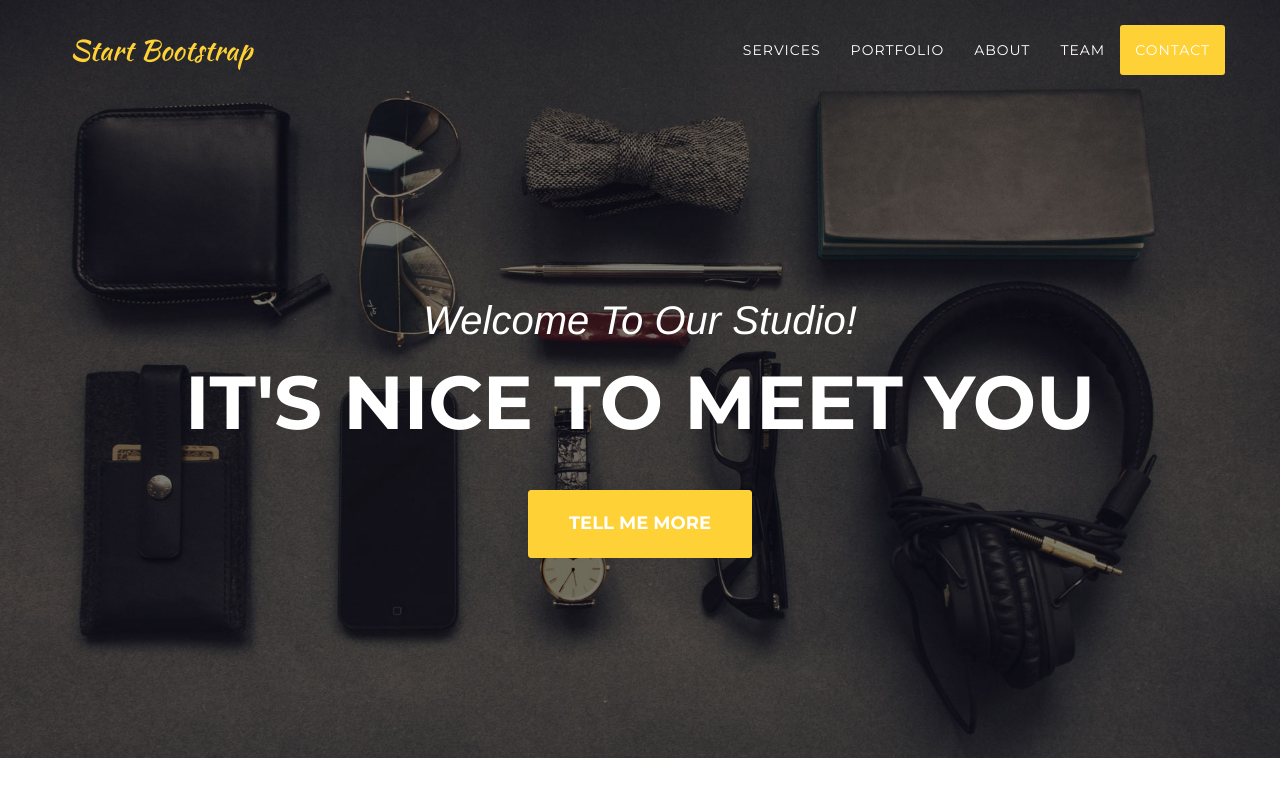
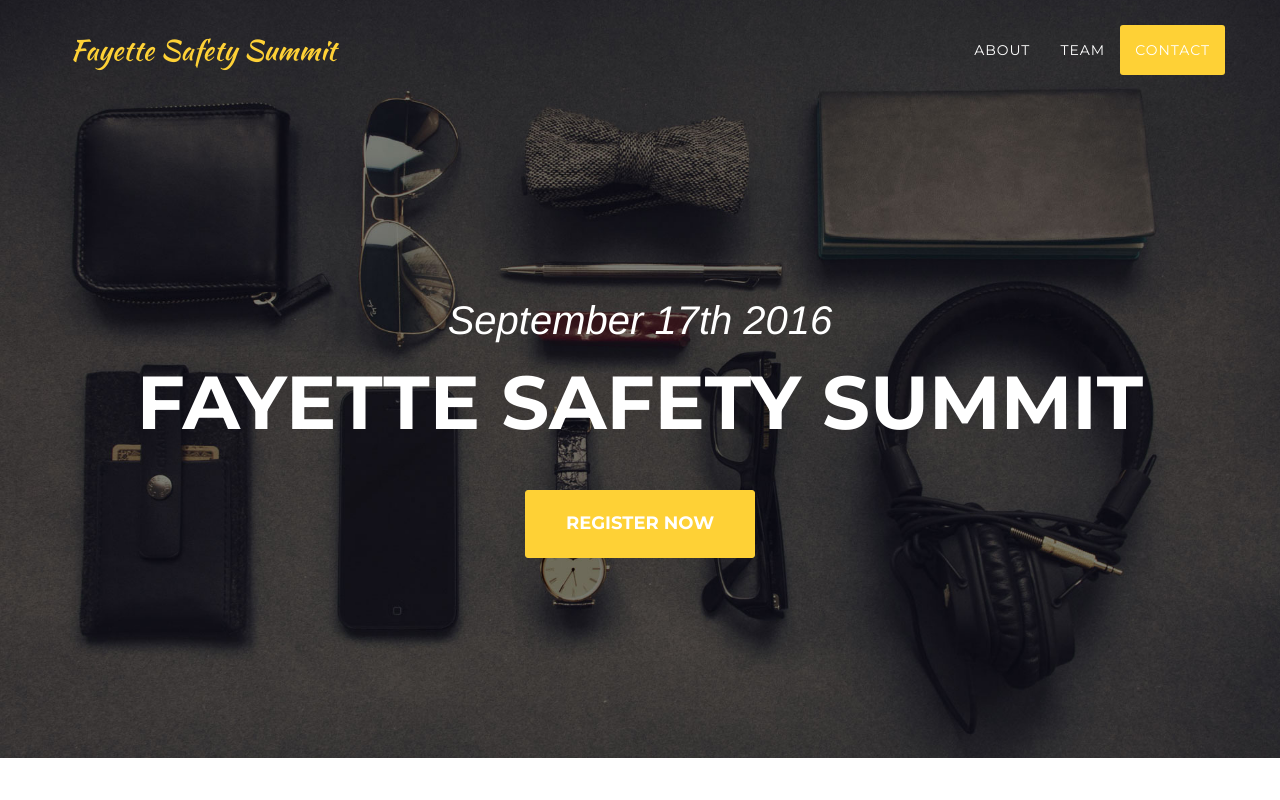
Before and after one commit to bengray/fayette_safety_summit, a website: page index.html in a window 1280 px wide. Shown: the top 800 px of the page. Drawn offline with nearby package versions, Linux system fonts and the light colour scheme; a web font is replaced by a local one.

Commit message:
Text changes to header

```diff
--- a/index.html
+++ b/index.html
@@ -9,7 +9,7 @@
     <meta name="description" content="">
     <meta name="author" content="">
 
-    <title>Agency - Start Bootstrap Theme</title>
+    <title>Fayette Safety Summit</title>
 
     <!-- Bootstrap Core CSS -->
     <link href="vendor/bootstrap/css/bootstrap.min.css" rel="stylesheet">
@@ -43,7 +43,7 @@
                 <button type="button" class="navbar-toggle" data-toggle="collapse" data-target="#bs-example-navbar-collapse-1">
                     <span class="sr-only">Toggle navigation</span> Menu <i class="fa fa-bars"></i>
                 </button>
-                <a class="navbar-brand page-scroll" href="#page-top">Start Bootstrap</a>
+                <a class="navbar-brand page-scroll" href="#page-top">Fayette Safety Summit</a>
             </div>
 
             <!-- Collect the nav links, forms, and other content for toggling -->
@@ -51,12 +51,6 @@
                 <ul class="nav navbar-nav navbar-right">
                     <li class="hidden">
                         <a href="#page-top"></a>
-                    </li>
-                    <li>
-                        <a class="page-scroll" href="#services">Services</a>
-                    </li>
-                    <li>
-                        <a class="page-scroll" href="#portfolio">Portfolio</a>
                     </li>
                     <li>
                         <a class="page-scroll" href="#about">About</a>
@@ -78,9 +72,9 @@
     <header>
         <div class="container">
             <div class="intro-text">
-                <div class="intro-lead-in">Welcome To Our Studio!</div>
-                <div class="intro-heading">It's Nice To Meet You</div>
-                <a href="#services" class="page-scroll btn btn-xl">Tell Me More</a>
+                <div class="intro-lead-in">September 17th 2016</div>
+                <div class="intro-heading">Fayette Safety Summit</div>
+                <a href="#services" class="page-scroll btn btn-xl">Register Now</a>
             </div>
         </div>
     </header>
```
